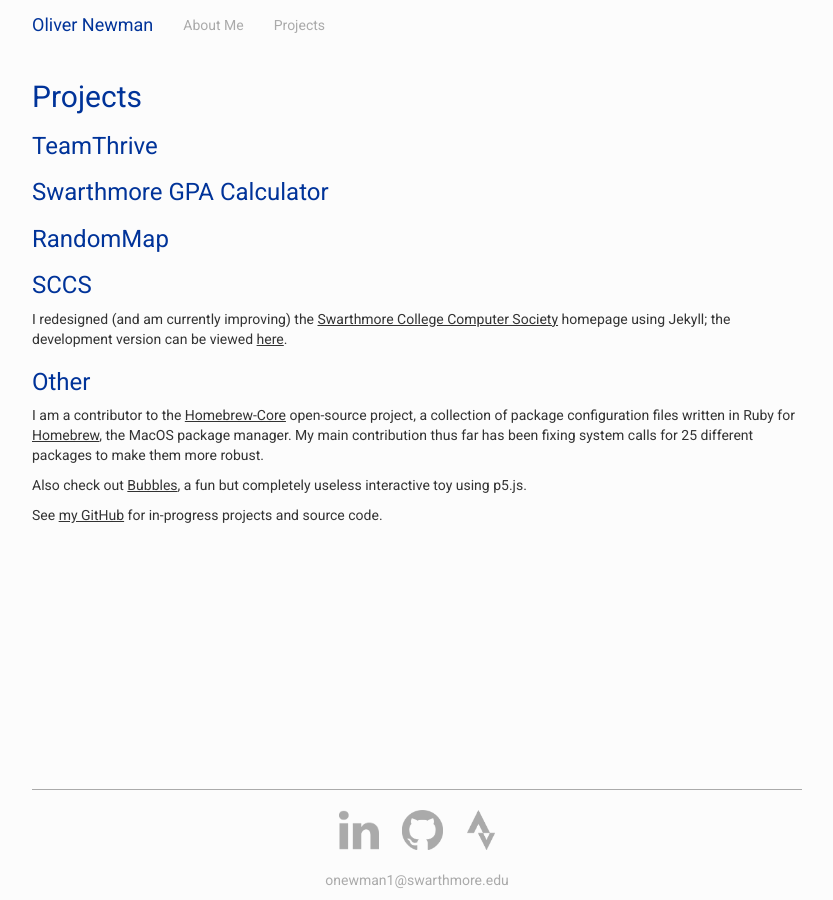
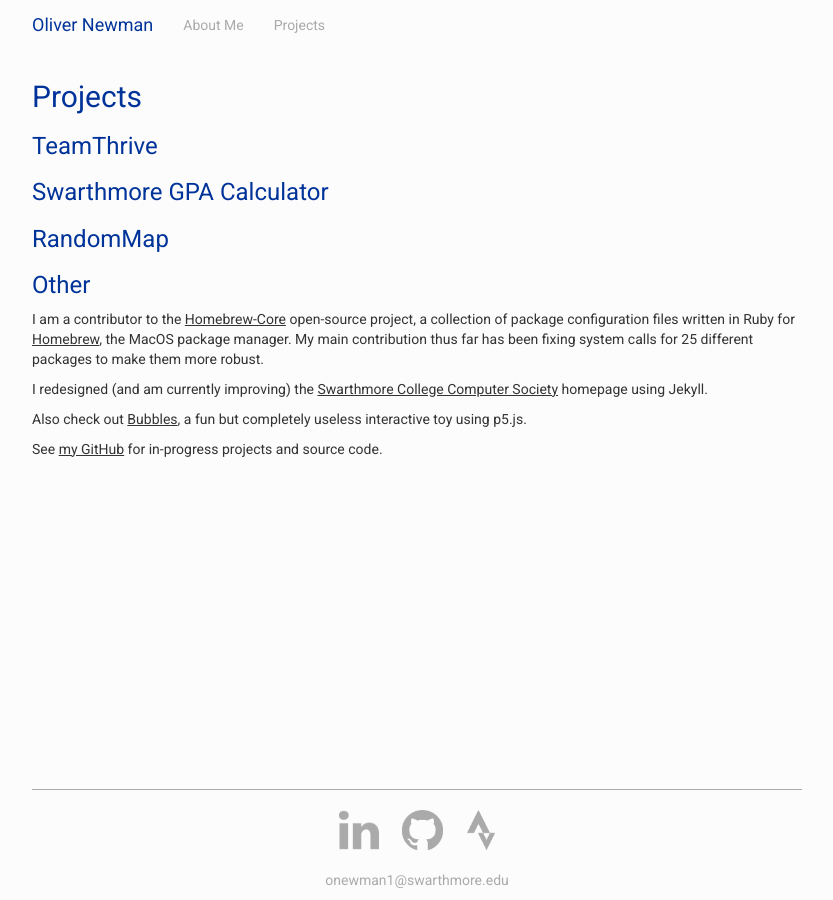
Before and after one commit to oliver-newman/personal_website, a Jekyll site: the page built from projects/index.html, in a window 1280 px wide. Shown: the whole page, without its empty margins (223-1056 px from the left). Built offline with Jekyll 4.4.1, drawn with Linux system fonts in a browser that asks for light colours.

Commit message:
Move around other project info

```diff
--- a/index.html
+++ b/index.html
@@ -4,7 +4,7 @@
 permalink: /
 ---
 <header class="confined-width content container">
-  <img class="profile-pic" src="images/shenandoah.jpg">
+  <img class="profile-pic" src="images/shenandoah.jpg" alt="Biking in Shenandoah National Park">
 </header>
 
 <div class="confined-width content container">
--- a/projects/index.html
+++ b/projects/index.html
@@ -17,14 +17,6 @@
     <a href="{{ base }}/projects/randommap">RandomMap</a>
   </h3>
 
-  <h3>SCCS</h3>
-  <p>
-    I redesigned (and am currently improving) the
-    <a target="_blank" href="http://www.sccs.swarthmore.edu/">Swarthmore College Computer Society</a>
-    homepage using Jekyll; the development version can be viewed
-    <a target="_blank" href="https://oliver-newman.github.io/sccs-new-home/">here</a>.
-  </p>
-
   <h3>Other</h3>
   <p>
     I am a contributor to the
@@ -33,6 +25,12 @@
     in Ruby for <a href="http://brew.sh/">Homebrew</a>, the MacOS package
     manager. My main contribution thus far has been fixing system calls for
     25 different packages to make them more robust.
+  </p>
+
+  <p>
+    I redesigned (and am currently improving) the
+    <a target="_blank" href="http://www.sccs.swarthmore.edu/">Swarthmore College Computer Society</a>
+    homepage using Jekyll.
   </p>
 
   <p>
--- a/projects/teamthrive.html
+++ b/projects/teamthrive.html
@@ -18,7 +18,7 @@
     using the Strava API, which will allow users to track miles and earn
     money for the project pledged by corporate sponsors. The development
     version of the application is currently
-    <a href="https://team-thrive.herokuapp.com/">privately deployed on
+    <a target="_blank" href="https://team-thrive.herokuapp.com/">privately deployed on
     Heroku</a>. Please contact me via email if you wish to have access to
     the application.
   </p>
```
